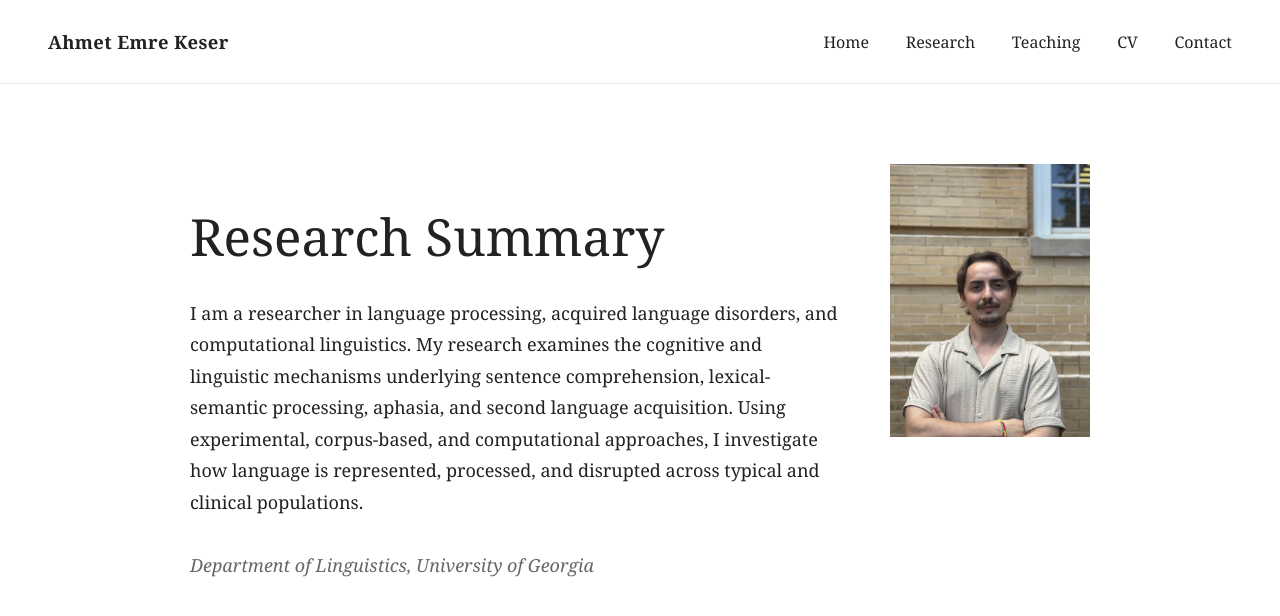
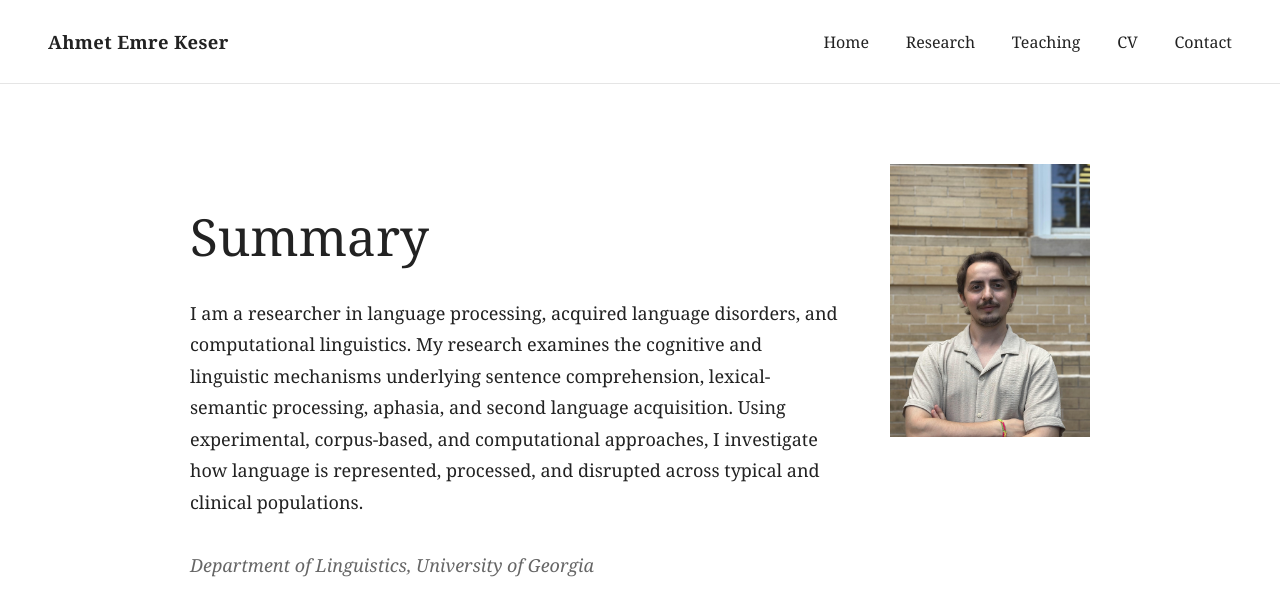
Before and after one commit to aekeser/aekeser.github.io, a Jekyll site: the page built from index.md, in a window 1280 px wide. Shown: the top 616 px of the page. Built offline with Jekyll 4.4.1, drawn with Linux system fonts in a browser that asks for light colours.

Commit message:
Update index.md

```diff
--- a/index.md
+++ b/index.md
@@ -7,7 +7,7 @@ title: Home
 
 <div class="home-text">
 
-<h1>Research Summary</h1>
+<h1>Summary</h1>
 
 <p>
 I am a researcher in language processing, acquired language disorders, and computational linguistics. My research examines the cognitive and linguistic mechanisms underlying sentence comprehension, lexical-semantic processing, aphasia, and second language acquisition. Using experimental, corpus-based, and computational approaches, I investigate how language is represented, processed, and disrupted across typical and clinical populations.
```
